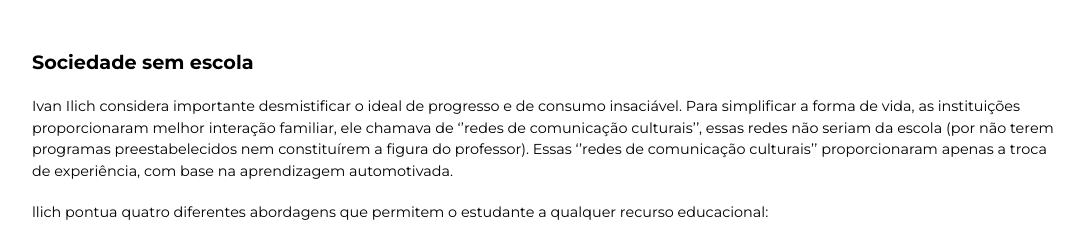
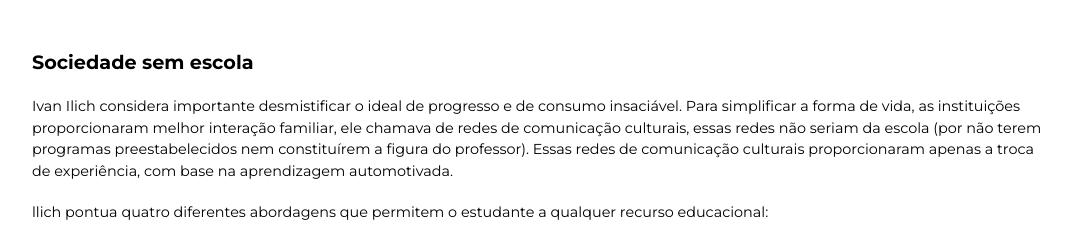
Before and after one commit to Felipe-Penha/bases, a Next.js app: page /components/Page2Text in a window 1280 px wide. Shown: the top 232 px of the page, without its empty margins (96-1180 px from the left). Built offline with nearby package versions, Linux system fonts and the light colour scheme.

Commit message:
correcting quotes

```diff
--- a/pages/components/Page2Text.js
+++ b/pages/components/Page2Text.js
@@ -5,11 +5,11 @@ const Page2Text = () => {
       <p className={`page2-p1`}>
         Ivan Ilich considera importante desmistificar o ideal de progresso e de
         consumo insaciável. Para simplificar a forma de vida, as instituições
-        proporcionaram melhor interação familiar, ele chamava de ‘’redes de
-        comunicação culturais’’, essas redes não seriam da escola (por não terem
+        proporcionaram melhor interação familiar, ele chamava de redes de
+        comunicação culturais, essas redes não seriam da escola (por não terem
         programas preestabelecidos nem constituírem a figura do professor).
-        Essas ‘’redes de comunicação culturais’’ proporcionaram apenas a troca
-        de experiência, com base na aprendizagem automotivada.
+        Essas redes de comunicação culturais proporcionaram apenas a troca de
+        experiência, com base na aprendizagem automotivada.
       </p>
       <p className={`page2-p2`}>
         llich pontua quatro diferentes abordagens que permitem o estudante a
```
